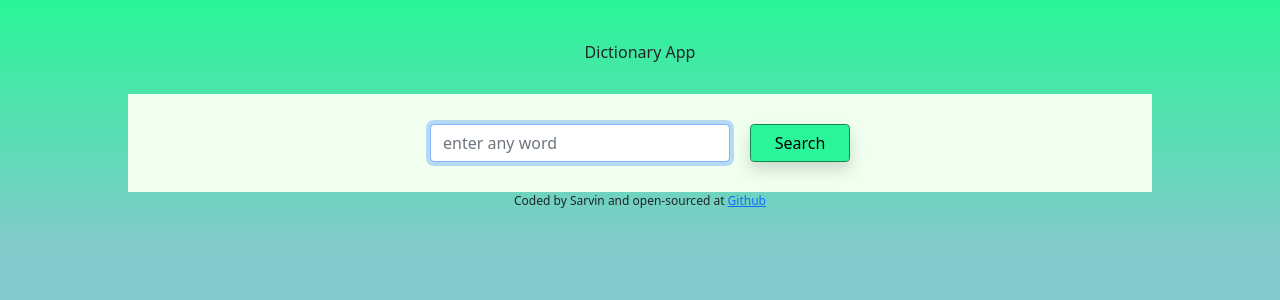
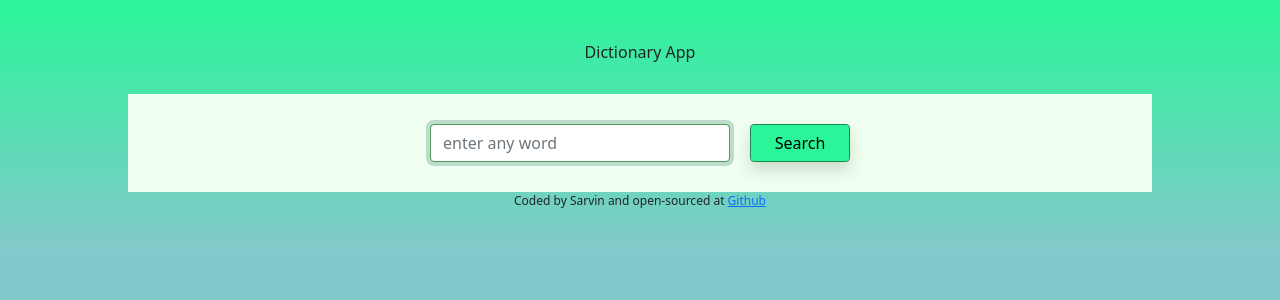
Before and after one commit to SarvinTorkaman/dictionary-app-react, a React (Create React App) app: page / in a window 1280 px wide. Shown: the top 300 px of the page. Built offline with nearby package versions, Linux system fonts and the light colour scheme.

Commit message:
Update App.css

```diff
--- a/src/App.css
+++ b/src/App.css
@@ -45,6 +45,15 @@ h2 {
   max-width: 300px;
   line-height: 1.5;
 }
+
+.input-box:focus {
+  color: #212529;
+  background-color: #fff;
+  border-color: #4d9c57;
+  outline: 0;
+  box-shadow: 0 0 0 0.25rem rgba(32, 122, 95, 0.25);
+}
+
 footer {
   font-size: 12px;
 }
```
